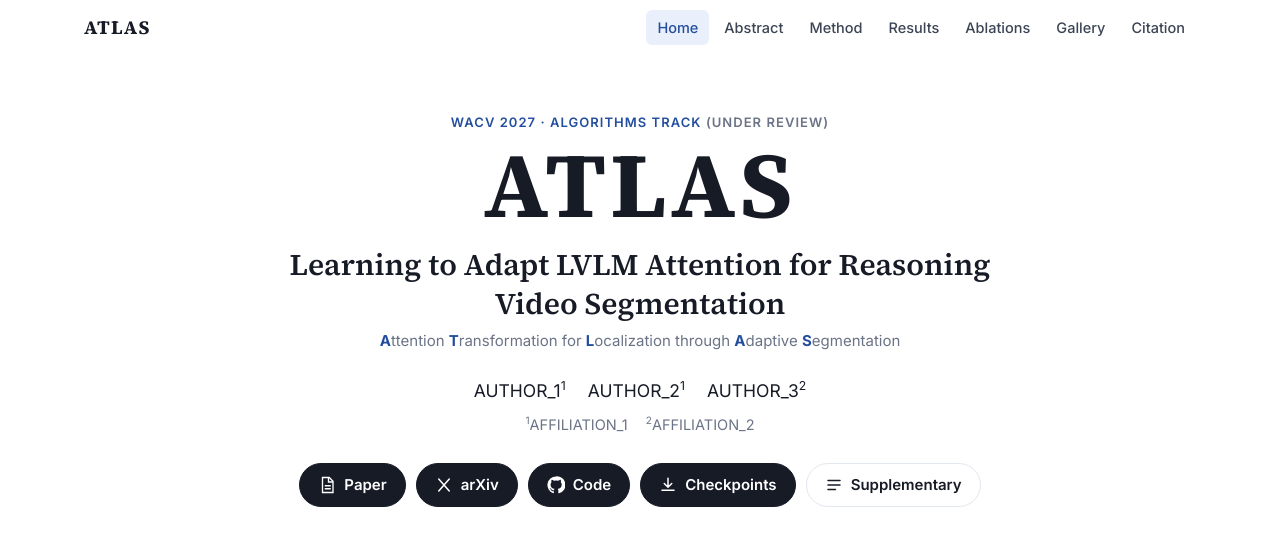
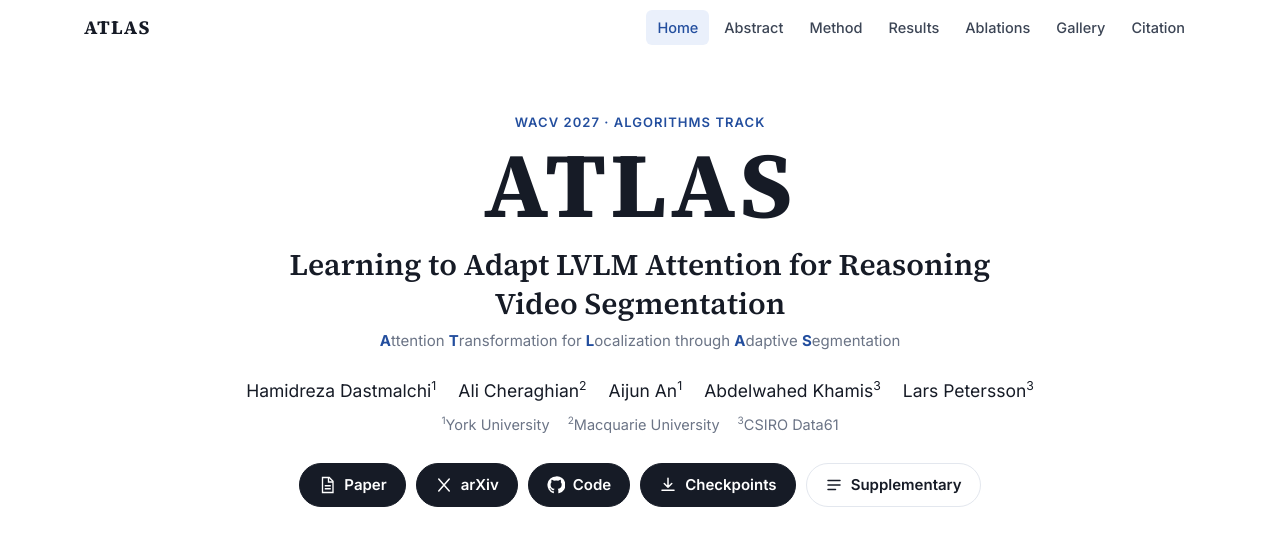
Before and after one commit to hamidreza-136/atlas, a plain HTML site: page index.html in a window 1280 px wide. Shown: the top 534 px of the page. Drawn offline with Linux system fonts and the light colour scheme.

Commit message:
Add authors, affiliations, WACV 2027 BibTeX

```diff
--- a/index.html
+++ b/index.html
@@ -45,18 +45,19 @@
 <!-- ================= HERO ================= -->
 <section class="hero" id="home">
   <div class="wrap narrow center">
-    <p class="venue">WACV 2027 · Algorithms Track <span class="muted">(under review)</span></p>
+    <p class="venue">WACV 2027 · Algorithms Track</p>
     <h1 class="acronym">ATLAS</h1>
     <p class="title">Learning to Adapt LVLM Attention for Reasoning Video Segmentation</p>
     <p class="expansion"><b>A</b>ttention <b>T</b>ransformation for <b>L</b>ocalization through <b>A</b>daptive <b>S</b>egmentation</p>
 
-    <!-- AUTHORS: the submitted PDF is anonymous. Replace with real names/affiliations. -->
     <p class="authors">
-      <span>AUTHOR_1<sup>1</sup></span>
-      <span>AUTHOR_2<sup>1</sup></span>
-      <span>AUTHOR_3<sup>2</sup></span>
+      <span>Hamidreza Dastmalchi<sup>1</sup></span>
+      <span>Ali Cheraghian<sup>2</sup></span>
+      <span>Aijun An<sup>1</sup></span>
+      <span>Abdelwahed Khamis<sup>3</sup></span>
+      <span>Lars Petersson<sup>3</sup></span>
     </p>
-    <p class="affils"><span><sup>1</sup>AFFILIATION_1</span> <span><sup>2</sup>AFFILIATION_2</span></p>
+    <p class="affils"><span><sup>1</sup>York University</span> <span><sup>2</sup>Macquarie University</span> <span><sup>3</sup>CSIRO Data61</span></p>
 
     <div class="links">
       <a class="btn" href="PAPER_URL"><svg viewBox="0 0 24 24" aria-hidden="true"><path d="M6 2h9l5 5v15H6z" fill="none" stroke="currentColor" stroke-width="1.8"/><path d="M14 2v6h6M9 13h8M9 17h8" stroke="currentColor" stroke-width="1.8" fill="none"/></svg>Paper</a>
@@ -523,11 +524,11 @@ Respond with a single word (e.g., "cat", "person", "dog") that best describes th
     <h2>Citation</h2>
     <div class="bib">
       <button class="copy" type="button" data-target="bibtex" aria-label="Copy BibTeX to clipboard">Copy BibTeX</button>
-<pre id="bibtex"><code>@inproceedings{atlas2027,
+<pre id="bibtex"><code>@inproceedings{dastmalchi2027atlas,
   title     = {ATLAS: Learning to Adapt LVLM Attention for Reasoning Video Segmentation},
-  author    = {AUTHOR_LIST},
-  booktitle = {VENUE_PLACEHOLDER},
-  year      = {YEAR_PLACEHOLDER}
+  author    = {Dastmalchi, Hamidreza and Cheraghian, Ali and An, Aijun and Khamis, Abdelwahed and Petersson, Lars},
+  booktitle = {Proceedings of the IEEE/CVF Winter Conference on Applications of Computer Vision (WACV)},
+  year      = {2027}
 }</code></pre>
     </div>
   </div>
```
Also changed, not shown: 1 other file.
